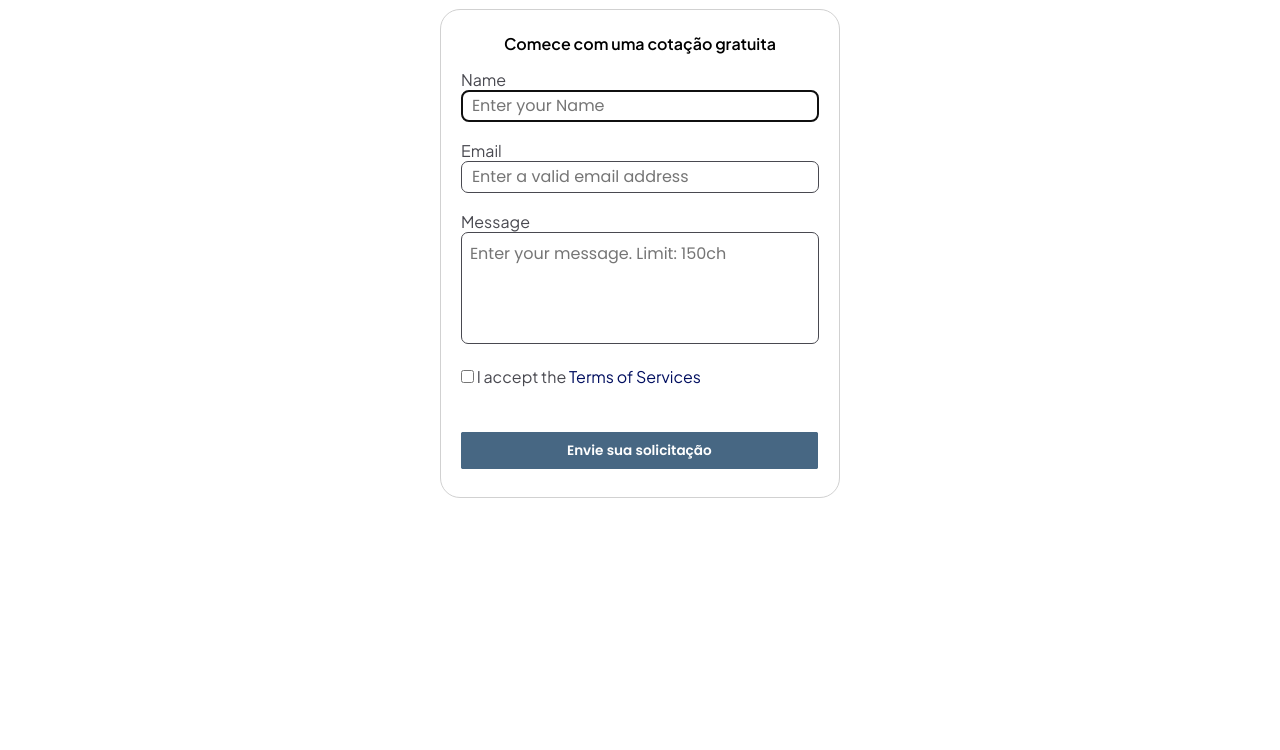
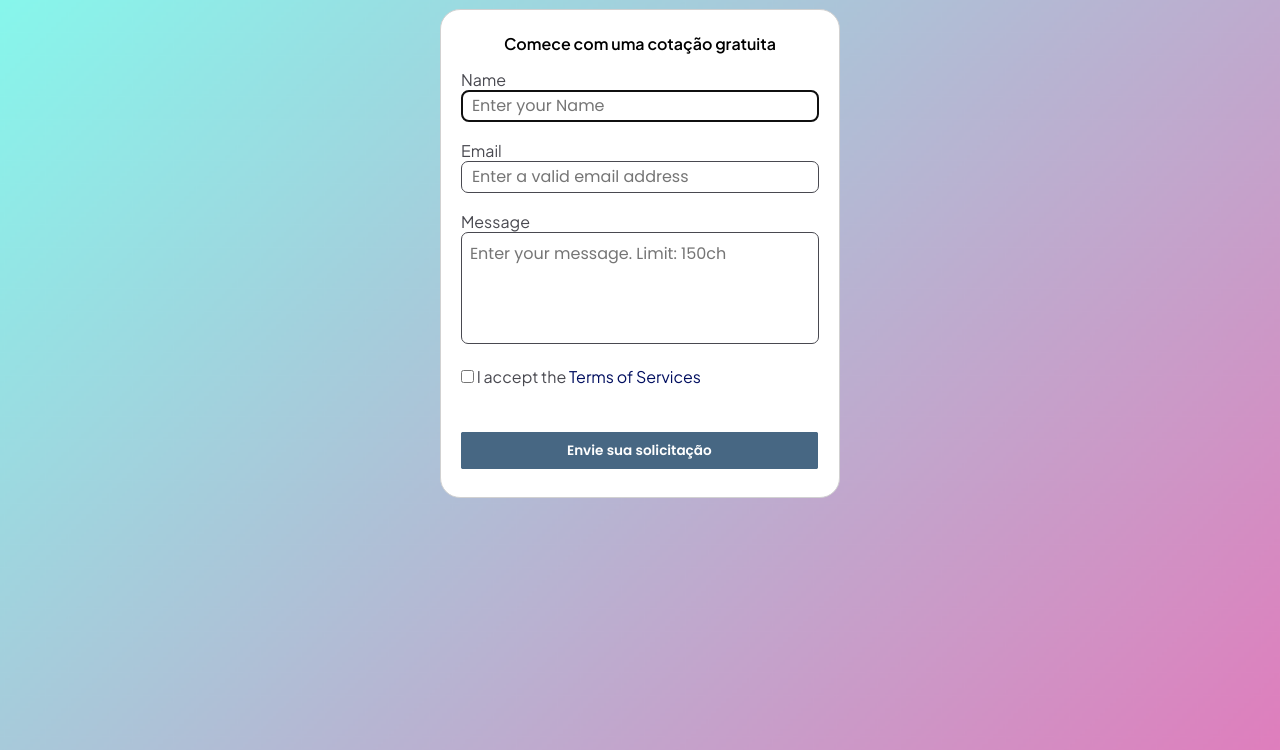
Before and after one commit to giltemarSantos/project_1_cotacao, a plain HTML site: page index.html in a window 1280 px wide. Shown: the part 141-891 px from the top of the page. Drawn offline with Linux system fonts and the light colour scheme; the site is published under a folder, as on GitHub Pages, so addresses that start at the root find nothing.

Commit message:
realizado correcao

```diff
--- a/style.css
+++ b/style.css
@@ -15,11 +15,8 @@
 body{
     width: 100vw;
     height: 132vh;
-    /* background-color: #D9AFD9;
-    background-image: linear-gradient(0deg, #D9AFD9 0%, #97D9E1 100%); */
 
-
-    background-image: url('/img/bgcbody.png');
+    background-image: url('img/bgcbody.png');
     background-repeat: no-repeat;
     background-size: cover;
 
```
